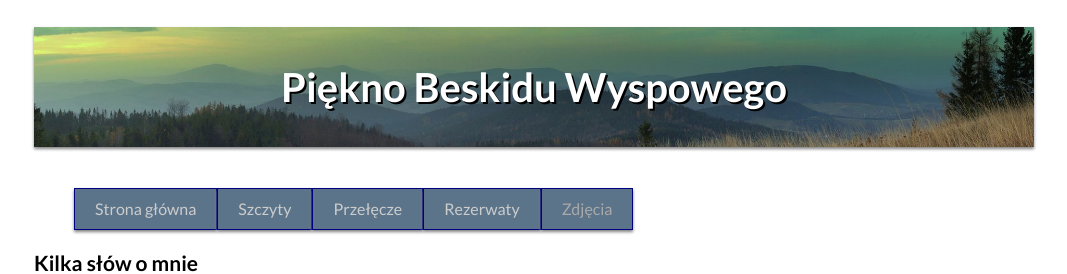
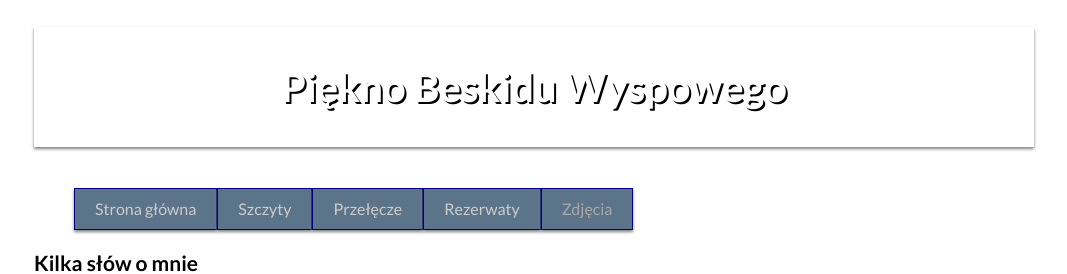
Before and after one commit to rapheeck/homepage, a plain HTML site: page index.html in a window 1280 px wide. Shown: the top 274 px of the page, without its empty margins (106-1173 px from the left). Drawn offline with nearby package versions, Linux system fonts and the light colour scheme.

Commit message:
Update style.css

```diff
--- a/css/style.css
+++ b/css/style.css
@@ -15,7 +15,7 @@ html {
 }
 
 .mainHeader {
-    background: left / cover url(https://github.com/rapheeck/homepage/blob/main/images/Beskid_Wyspowy_a10.jpg);
+    background: left / cover (https://github.com/rapheeck/homepage/blob/main/images/Beskid_Wyspowy_a10.jpg);
     display: flex;
     height: 120px;
     align-items: center;
```
